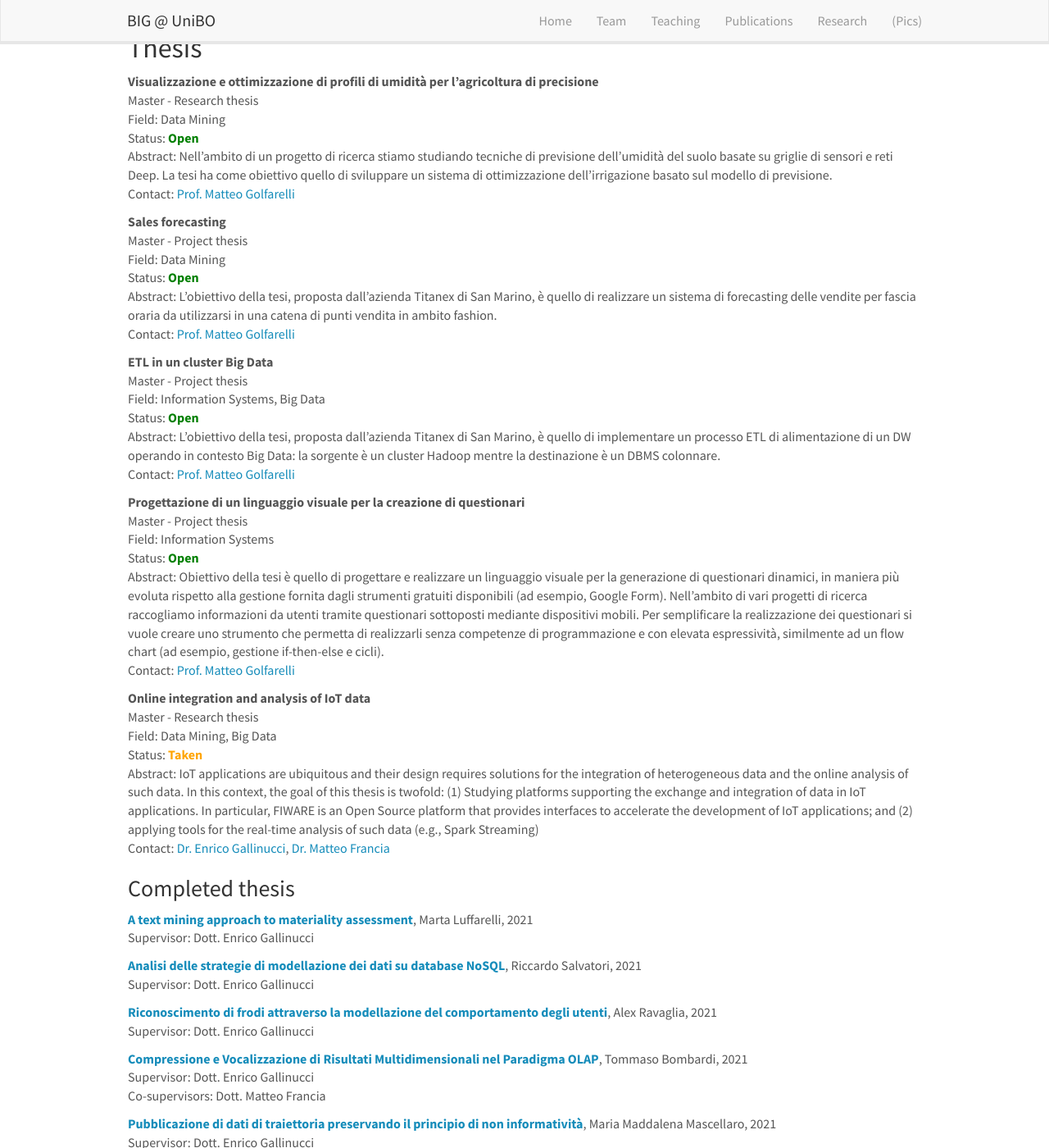
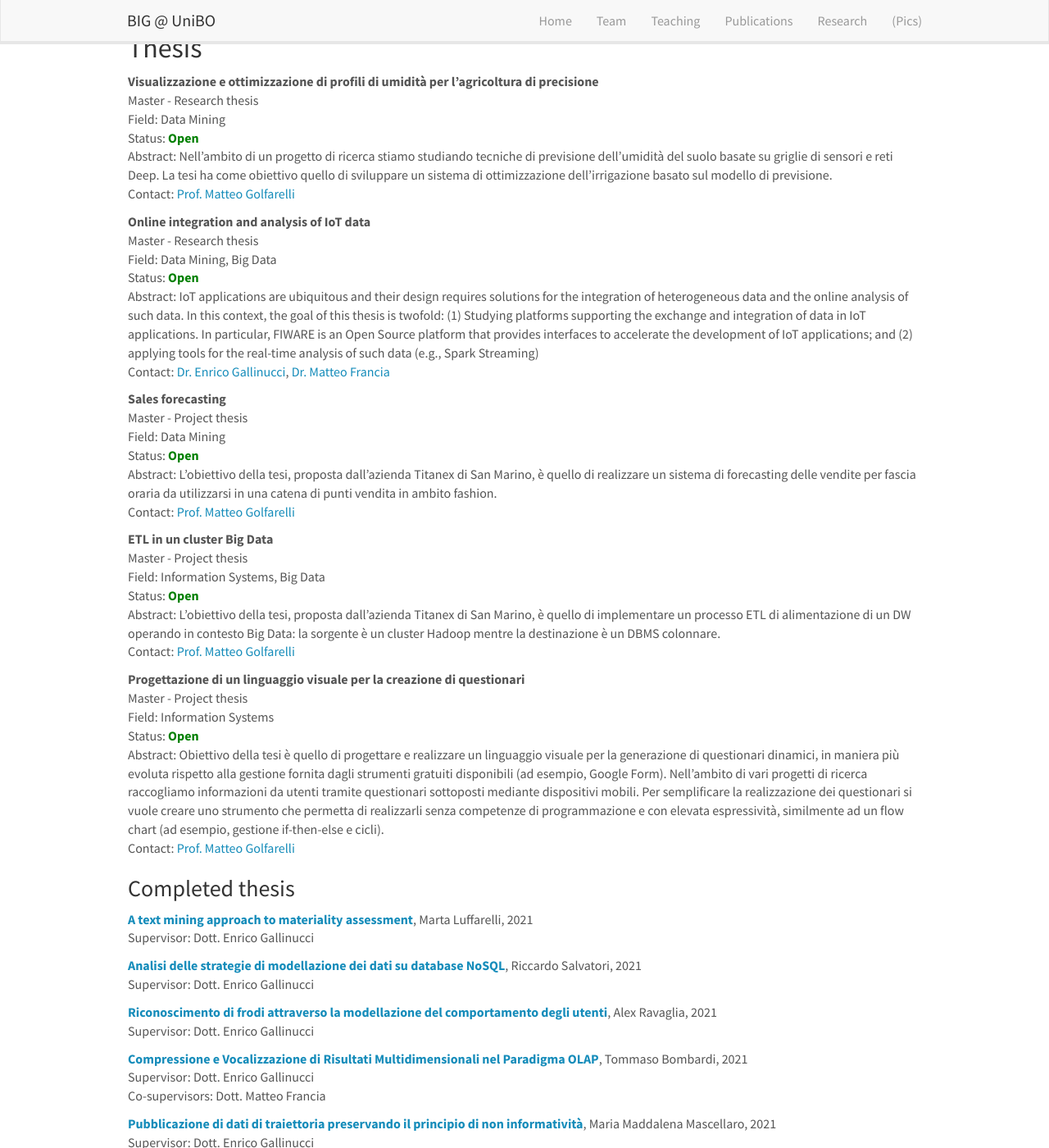
Before and after one commit to big-unibo/big-unibo.github.io, a Jekyll site: the page built from _pages/teaching.md, in a window 1280 px wide and 1400 px high, scrolled down 828 px. Shown: the whole window at 82% size. Built offline with Jekyll 4.4.1, drawn with Linux system fonts in a browser that asks for light colours; nearby versions of some CDN libraries.

Commit message:
thesis update

```diff
--- a/_data/thesis.yml
+++ b/_data/thesis.yml
@@ -19,7 +19,7 @@
   level: Master
   field: Data Mining, Big Data
   type: Research thesis
-  status: Taken
+  status: Open
   year:
   contact: "<a href='mailto:enrico.gallinucci@unibo.it'>Dr. Enrico Gallinucci</a>, <a href='mailto:m.francia@unibo.it'>Dr. Matteo Francia</a>"
   supervisor:
```
